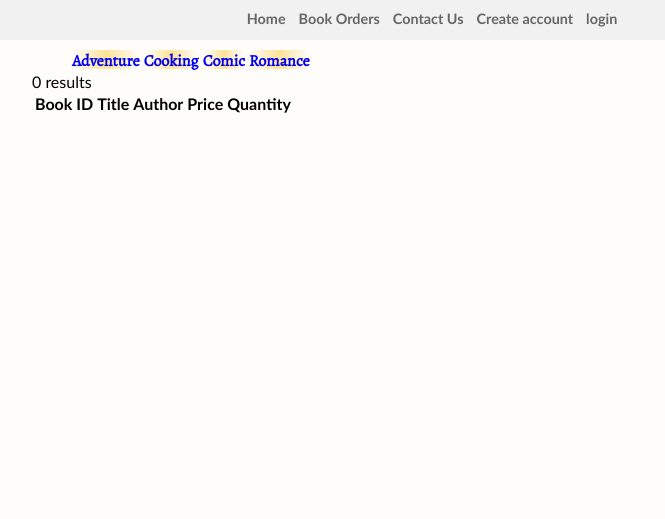
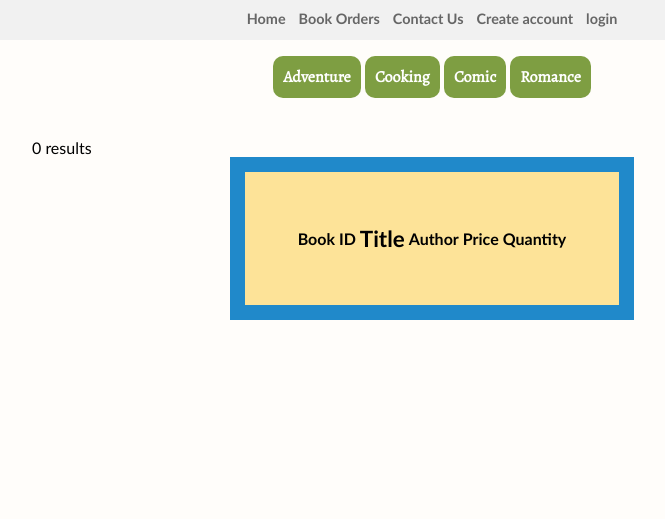
Before and after one commit to ser4ph1/DECO3800-BRJ, a PHP site: page /orders.html in a window 1280 px wide. Shown: the part 120-639 px from the top of the page, without its empty margins (208-873 px from the left). Run offline with PHP 8.4, Linux system fonts and the light colour scheme; data that the repository does not hold is empty; some libraries are stand-ins or nearby versions.

Commit message:
Styling for the order tables.

```diff
--- a/css/style.css
+++ b/css/style.css
@@ -527,6 +527,7 @@ a {
 
 #tabs {
 	display:block;
+	margin-top:-0px;
 }
 
 #tabs li {
@@ -535,20 +536,31 @@ a {
 }
 
 #genres {
-	display:inline;
-	margin-left:0;
+	position:relative;
+	display:block;
+	text-align:center;
+	margin-left:0px;
+	padding-left:0px;
 
 }
 #genres li {
-	margin-left:0;
-	background: linear-gradient(-90deg, #fefefe, #fde398, #fefefe);
 }
+
 #genres img {
 	display:none;
 }
 #genres h1 {
 	display:inline;
 	font-size:1em;
+	color:white;
+	background:#7E9E42;
+	padding-top:10px;
+	padding-bottom:10px;
+	padding-left:10px;
+	padding-right:10px;
+	border-radius:10px;
+
+
 }
 @media only screen and (max-width: 620px) {
 	#tabs {
@@ -631,7 +643,7 @@ a {
 
 
 .menu {
- z-index: 1000000;
+ z-index:;
  font-weight: bold;
  font-size: 0.8em;
  width: 100%;
@@ -642,8 +654,8 @@ a {
 }
 
 .menu ul {
- margin: 0;
- padding: 0;
+ margin: 0px;
+ padding: 0px;
  list-style-type: none;
  list-style-image: none;
 }
@@ -816,3 +828,69 @@ body > ::-webkit-scrollbar {
 	background:lightgrey;
 	padding:10px;
 }
+
+/*tabs */
+#adventure, #romance , #cooking, #comic {
+	width:100%;
+	margin-top:50px;
+
+}
+
+#adventure {
+}
+#romance {
+
+}
+#cooking {
+
+}
+#comic {
+
+}
+.adventureClick {
+	width:50px;
+	background:lightblue;
+	border:none;
+	padding:5px;
+}
+.romanceClick {
+	width:50px;
+	background:lightblue;
+	border:none;
+	padding:5px;
+}
+.comicClick {
+	width:50px;
+	background:lightblue;
+	border:none;
+	padding:5px;
+}
+.cookingClick {
+	width:50px;
+	background:lightblue;
+	border:none;
+	padding:5px;
+}
+tr th:first-of-type {
+	background:;
+}
+
+tr {
+	padding:2px;
+	background:;
+	margin:0px;
+}
+
+tr th {
+	text-align:left;
+}
+tr th:nth-of-type(2) {
+	font-size:1.4rem;
+}
+
+table {
+	margin:auto;
+	padding:50px;
+	background:#fde398;
+	border:solid 15px #2089ca;
+}
```
